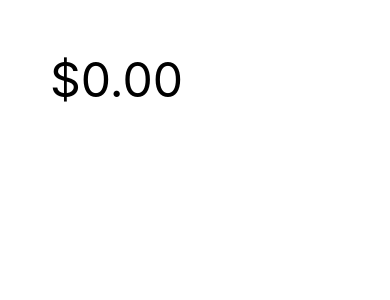
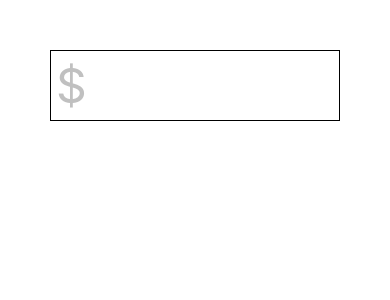
Before and after one commit to textninja/dtc0005, a React Native app: screen / in a window 390 px wide. Shown: the top 300 px of the page. Built offline with nearby package versions, Linux system fonts and the light colour scheme.

Commit message:
Hidden text input

```diff
--- a/components/DollarInput.js
+++ b/components/DollarInput.js
@@ -1,22 +1,41 @@
 import React, { useState, useRef } from 'react';
-import { TextInput } from 'react-native';
+import { View, TextInput, Text, TouchableOpacity  } from 'react-native';
 import styles from '../styles';
 
-function moneyFormat(input) {
-    let amt = parseInt(input.replace(/[^0-9.]/g, ""), 10);
-    if (isNaN(amt)) amt = 0;
-    return "$" + amt.toFixed(2);
-}
+export default function DollarInput(props) {
+    const [dollars, setDollars] = useState(0);
+    const hiddenInputRef = useRef();
 
-export default function DollarInput(props) {
-    const [val, setVal] = useState("0");
-    const shownValue = moneyFormat(val);
+    const formattedDollars = dollars && !isNaN(dollars)
+        ? (
+            <>
+                <Text style={{color:'#c0c0c0'}}>$</Text>{
+                 dollars
+                }<Text style={{color:'#c0c0c0'}}>.00</Text>
+            </>
+          )
+        : (<Text style={{color:'#c0c0c0'}}>$</Text>);
 
     return (
-        <TextInput
-            style={styles.bigText}
-            {...{...props, value: shownValue}}
-            onChangeText={t => setVal(t)}
-        />
+        <View>
+            <TouchableOpacity
+                    style={styles.input}
+                    onPress={() => hiddenInputRef.current.focus()}>
+                <TextInput
+                    style={{display: 'none'}}
+                    value={String(dollars)}
+                    keyboardType="numeric"
+                    ref={hiddenInputRef}
+                    onChangeText={updateDollars}
+                    maxWidth={5}
+                />
+                <Text style={styles.bigText}>{formattedDollars}</Text>
+            </TouchableOpacity>
+        </View>
     );
+
+    function updateDollars(text) {
+        let d = parseInt(text.replace(/[^0-9]/g), 10);
+        setDollars(isNaN(d) ? 0 : d);
+    }
 }
--- a/styles.js
+++ b/styles.js
@@ -9,5 +9,11 @@ export default StyleSheet.create({
 
     bigText: {
         fontSize: 48
+    },
+
+    input: {
+        borderWidth: 1,
+        borderColor: "black",
+        padding: 5
     }
 });
```
